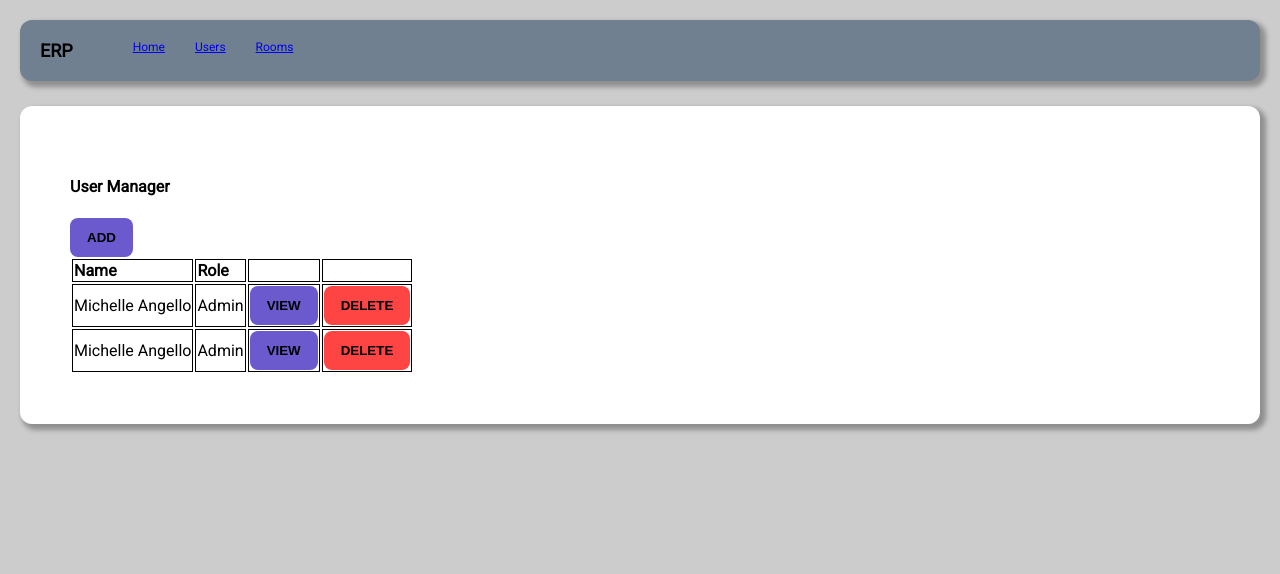
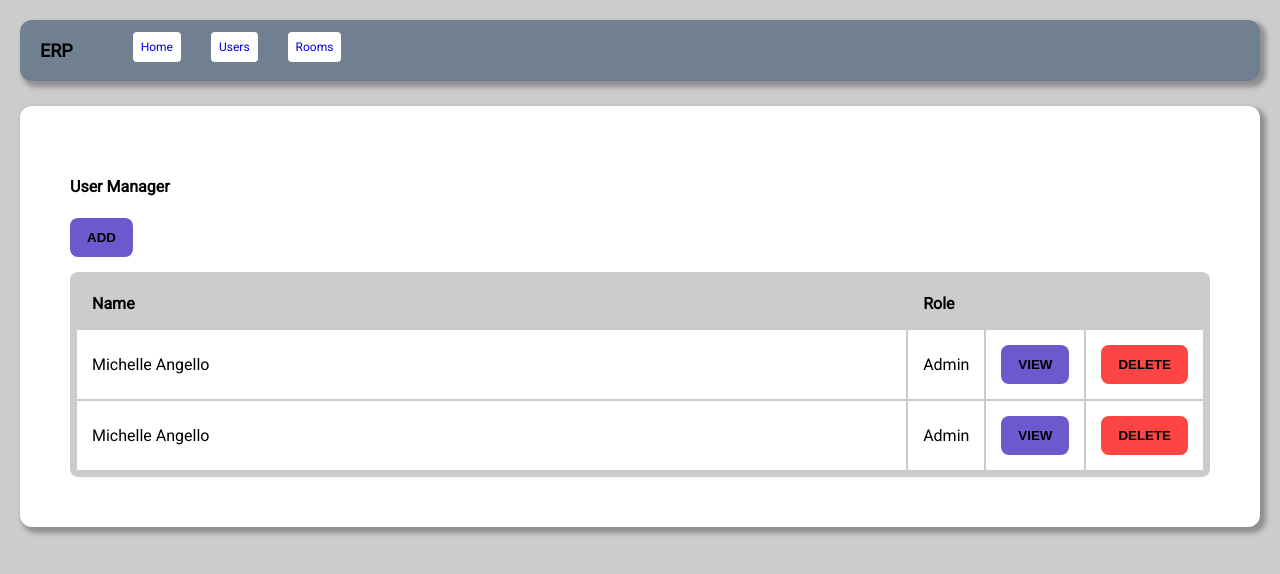
Before and after one commit to greyscrippt/pancakes-erp-vue-ts, a Vue app: page /users in a window 1280 px wide. Shown: the top 574 px of the page. Built offline with nearby package versions, Linux system fonts and the light colour scheme.

Commit message:
Styled table and modal

```diff
--- a/src/App.vue
+++ b/src/App.vue
@@ -40,6 +40,15 @@ nav {
 a {
   margin: 0 0 0 30px;
   text-align: bottom;
+  text-decoration: none;
+  background-color: white;
+  padding: 8px;
+  border-radius: 4px;
+}
+
+a:hover {
+  background-color: rgba(255, 255, 255, 0.7);
+  transform: translateY(5px);
 }
 
 .active-link {
--- a/src/assets/styles.css
+++ b/src/assets/styles.css
@@ -17,6 +17,28 @@ button:hover {
   transition: ease-in-out 200ms;
 }
 
+table {
+  width: 100%;
+  text-align: left;
+  margin-top: 15px;
+  border-radius: 8px;
+  padding: 5px;
+  background-color: rgba(0, 0, 0, 0.2);
+}
+
+th, td {
+  margin: 0;
+  padding: 15px;
+}
+
+td {
+  background-color: rgba(255, 255, 255, 1);
+}
+
+.table-cell-one {
+  width: 100%;
+}
+
 .page {
   background-color: white;
   padding: 50px;
--- a/src/components/ModalComponent.vue
+++ b/src/components/ModalComponent.vue
@@ -41,9 +41,9 @@ const props = defineProps({
 }
 
 .modal-container {
-  width: 800px;
+  width: fit-content;
   margin: auto;
-  padding: 20px 30px;
+  padding: 60px;
   background-color: #fff;
   border-radius: 2px;
   box-shadow: 0 2px 8px rgba(0, 0, 0, 0.33);
--- a/src/views/RoomManagerView.vue
+++ b/src/views/RoomManagerView.vue
@@ -29,8 +29,11 @@ const rooms = ref([
         </template>
 
         <template #footer>
-          <button class='primary' @click="showModal = false">Cancel</button>
-          <button class='secondary' @click="showModal = false">Confirm</button>
+          <div class='modal-buttons'>
+            <button class='primary' @click="showModal = false">Cancel</button>
+            <div class='modal-buttons-separator' />
+            <button class='secondary' @click="showModal = false">Confirm</button>
+          </div>
         </template>
       </Modal>
     </Teleport>
@@ -57,25 +60,14 @@ const rooms = ref([
 </template>
 
 <style scoped>
-table {
+
+
+.modal-buttons {
+  display: flex;
   width: 100%;
-  text-align: left;
-  margin-top: 15px;
-  border-radius: 8px;
-  background-color: rgba(0, 0, 0, 0.3);
-  padding: 5px;
 }
 
-th, td {
-  margin: 0;
-  padding: 15px;
-}
-
-td {
-  background-color: rgba(255, 255, 255, 1);
-}
-
-.table-cell-one {
-  width: 100%;
+.modal-buttons-separator {
+  width: 8px;
 }
 </style>
--- a/src/views/UserManagerView.vue
+++ b/src/views/UserManagerView.vue
@@ -38,7 +38,7 @@ const users = ref([
     <table>
       <thead>
         <tr>
-          <th>Name</th>
+          <th class='table-cell-one'>Name</th>
           <th>Role</th>
           <th />
           <th />
@@ -55,16 +55,3 @@ const users = ref([
     </table>
   </div>
 </template>
-
-<style scoped>
-table {
-  text-align: left;
-}
-
-th,
-td {
-  border: 1px solid black;
-  margin: 0;
-}
-
-</style>
```
